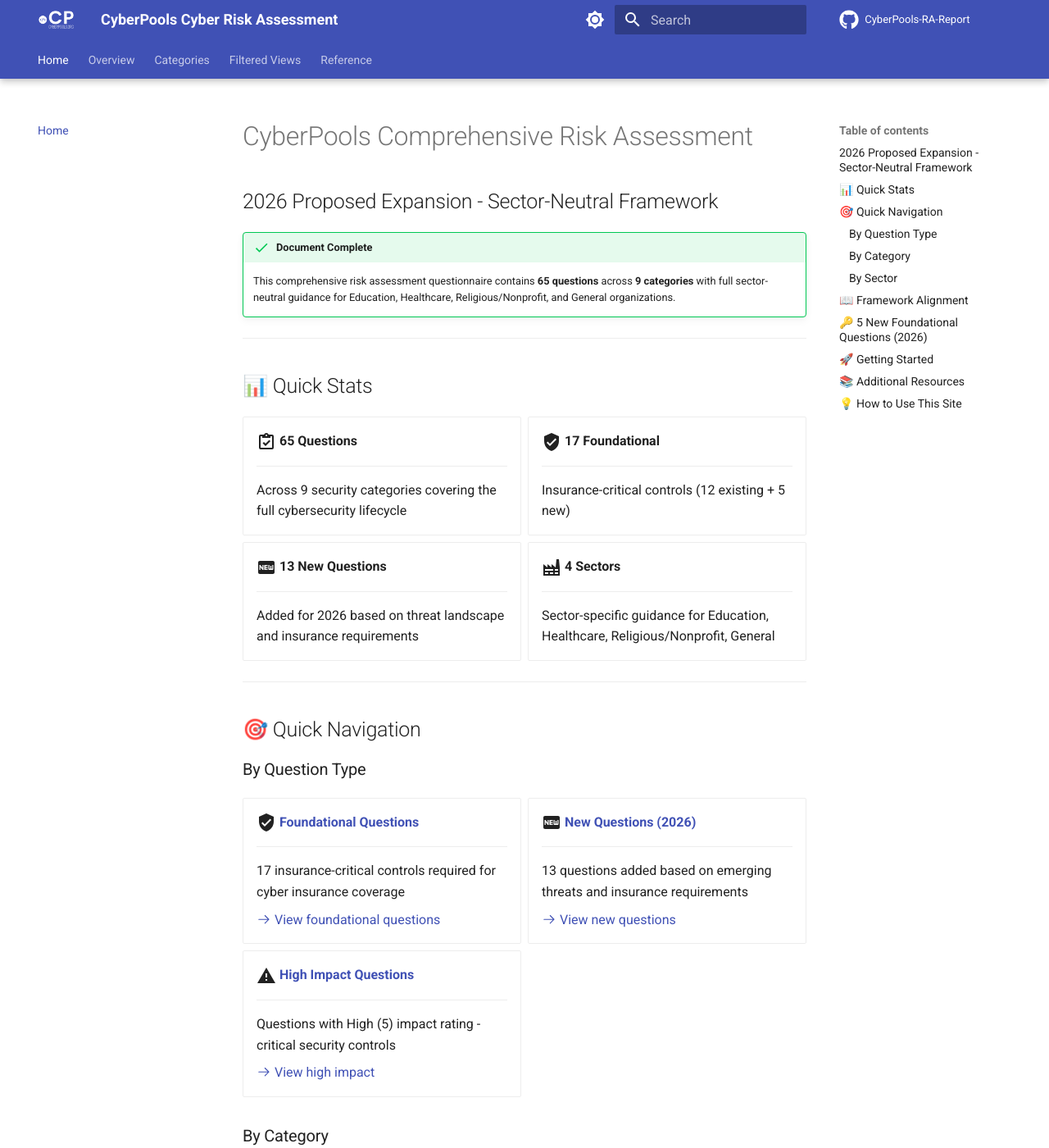
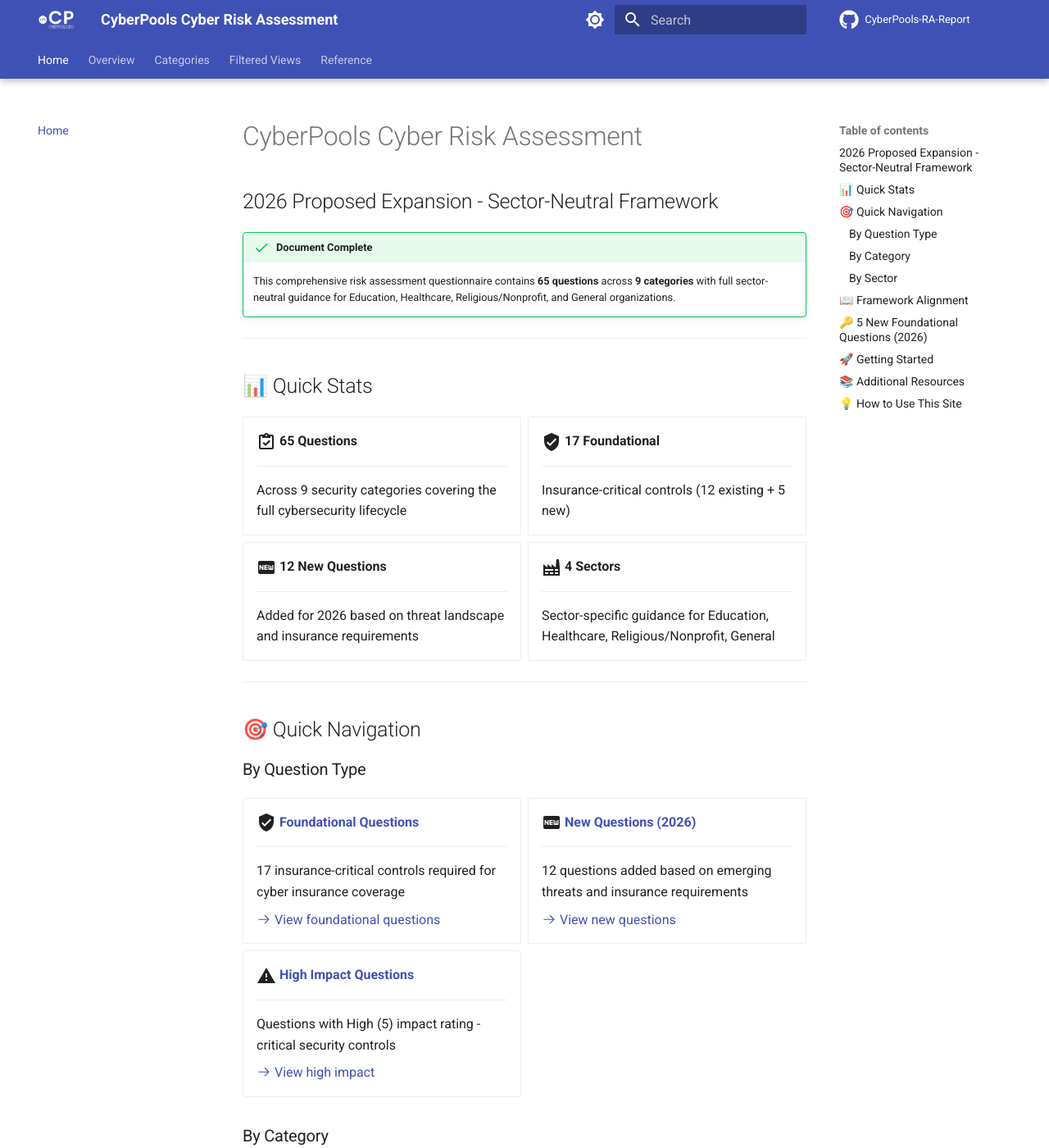
Before and after one commit to frankbejar/CyberPools-RA-Report, an MkDocs documentation site: the page built from docs/index.md, in a window 1280 px wide and 1400 px high. Shown: the whole window at 82% size. Built offline with MkDocs 1.6.1 and Material for MkDocs 9.7.7, drawn with Linux system fonts in a browser that asks for light colours; comment, search, counter and statistics services are not loaded.

Commit message:
Fix home page title and question counts
- Changed main heading from 'Comprehensive' to 'Cyber Risk Assessment'
- Updated '13 New Questions' to '12 New Questions' (correct count)
- Consistent branding across entire site

🤖 Generated with [Claude Code](https://claude.com/claude-code)

Co-Authored-By: Claude <noreply@anthropic.com>

```diff
--- a/docs/index.md
+++ b/docs/index.md
@@ -2,7 +2,7 @@
 title: Home
 ---
 
-# CyberPools Comprehensive Risk Assessment
+# CyberPools Cyber Risk Assessment
 
 ## 2026 Proposed Expansion - Sector-Neutral Framework
 
@@ -27,7 +27,7 @@ title: Home
 
     Insurance-critical controls (12 existing + 5 new)
 
--   :material-new-box:{ .lg .middle } **13 New Questions**
+-   :material-new-box:{ .lg .middle } **12 New Questions**
 
     ---
 
@@ -61,7 +61,7 @@ title: Home
 
     ---
 
-    13 questions added based on emerging threats and insurance requirements
+    12 questions added based on emerging threats and insurance requirements
 
     [:octicons-arrow-right-24: View new questions](filtered/new-questions.md)
 
```
